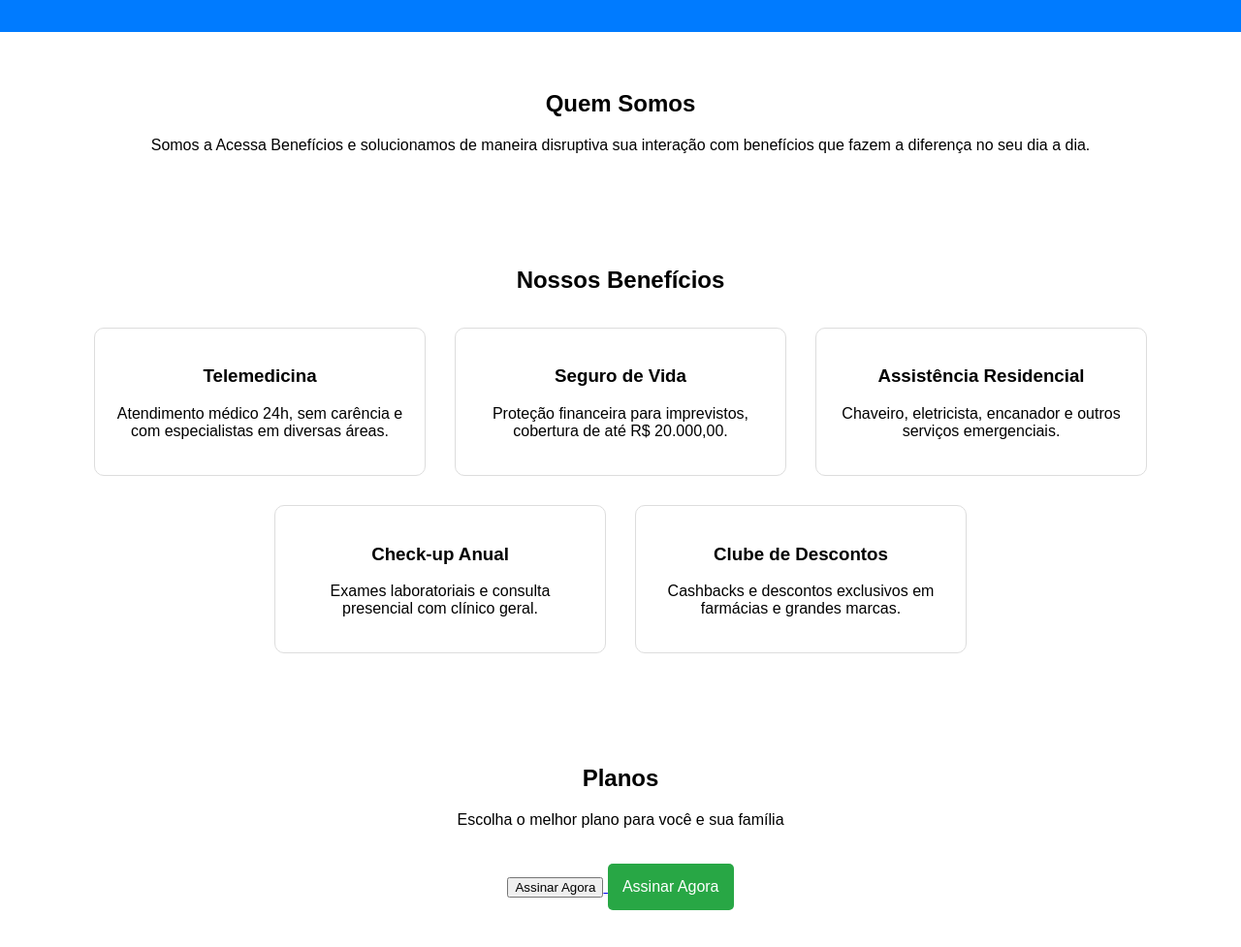
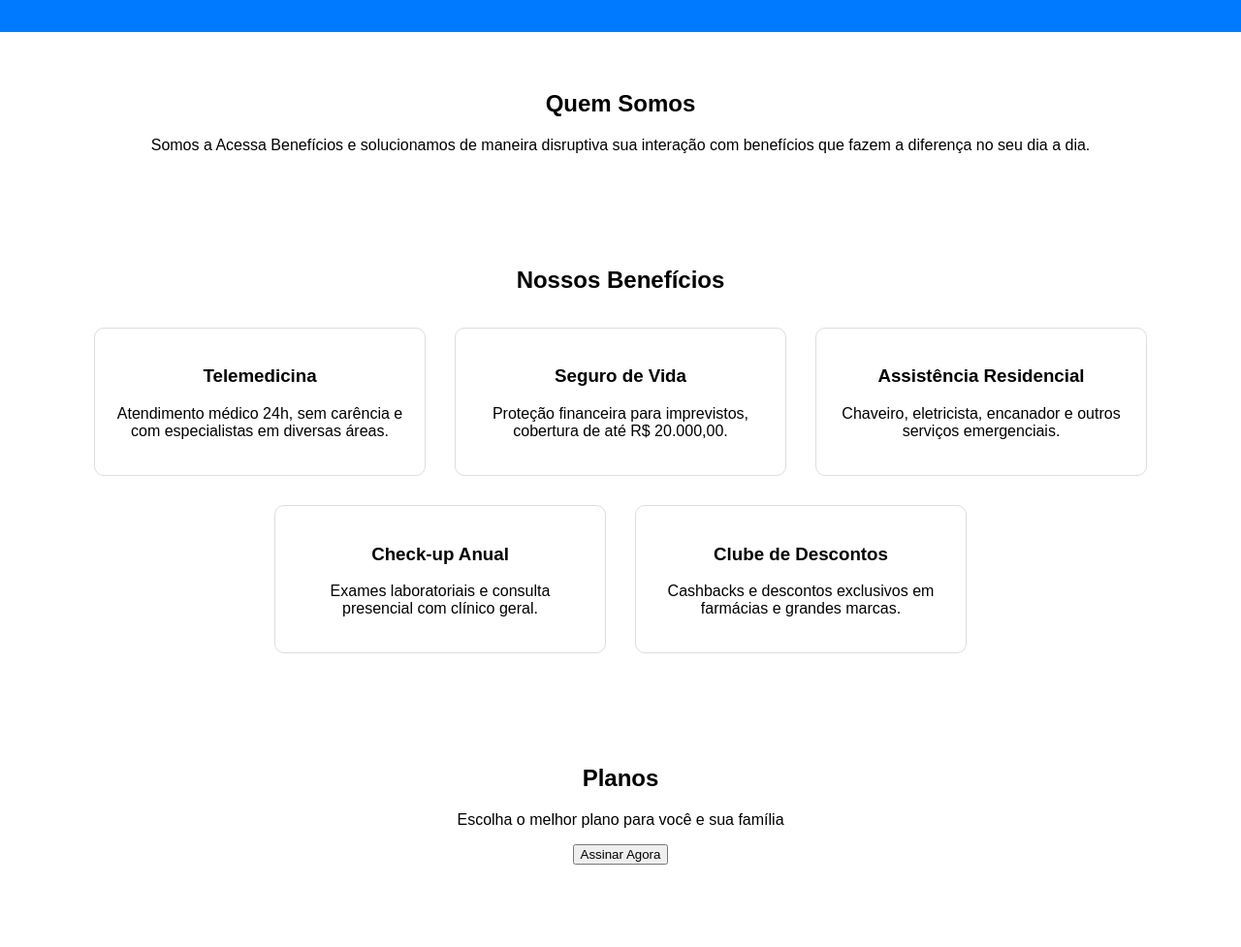
Before and after one commit to marcioapvs/acessabeneficios, a plain HTML site: page index.html in a window 1280 px wide. Shown: the part 121-1098 px from the top of the page at 97% size. After the commit the page ends 1053 px from the top, so only its background shows below. Drawn offline with Linux system fonts and the light colour scheme.

Commit message:
Update index.html

```diff
--- a/index.html
+++ b/index.html
@@ -53,11 +53,11 @@
     <div class="section">
         <h2>Planos</h2>
         <p>Escolha o melhor plano para você e sua família</p>
-        <a href="https://wa.me/5541985247546?text=Quero%20Acessa%20Benef%C3%ADcios" target="_blank">
+
+
+       <a href="https://wa.me/SEUNUMERO?text=Quero%20Acessa%20Benef%C3%ADcios" target="_blank">
     <button>Assinar Agora</button>
 </a>
-
-        <a href="#" class="cta">Assinar Agora</a>
     </div>
 </body>
 </html>
```
